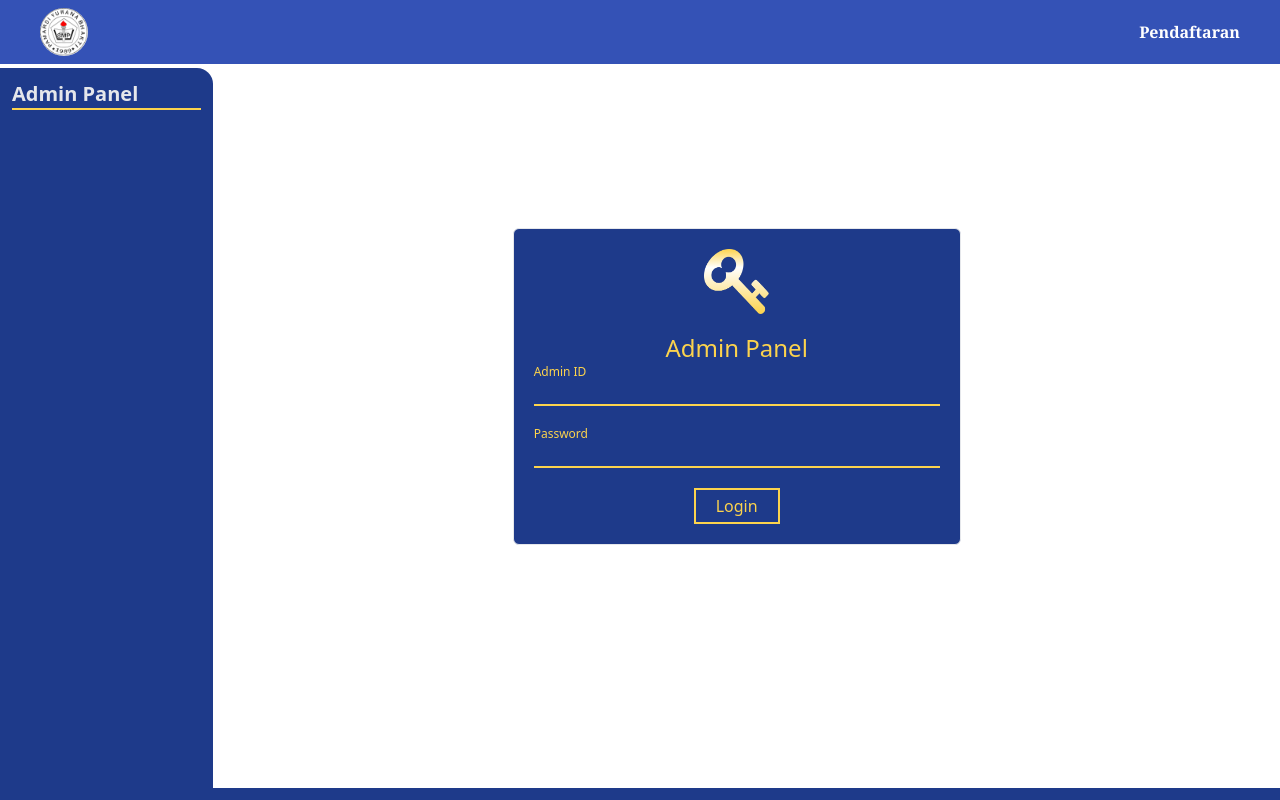
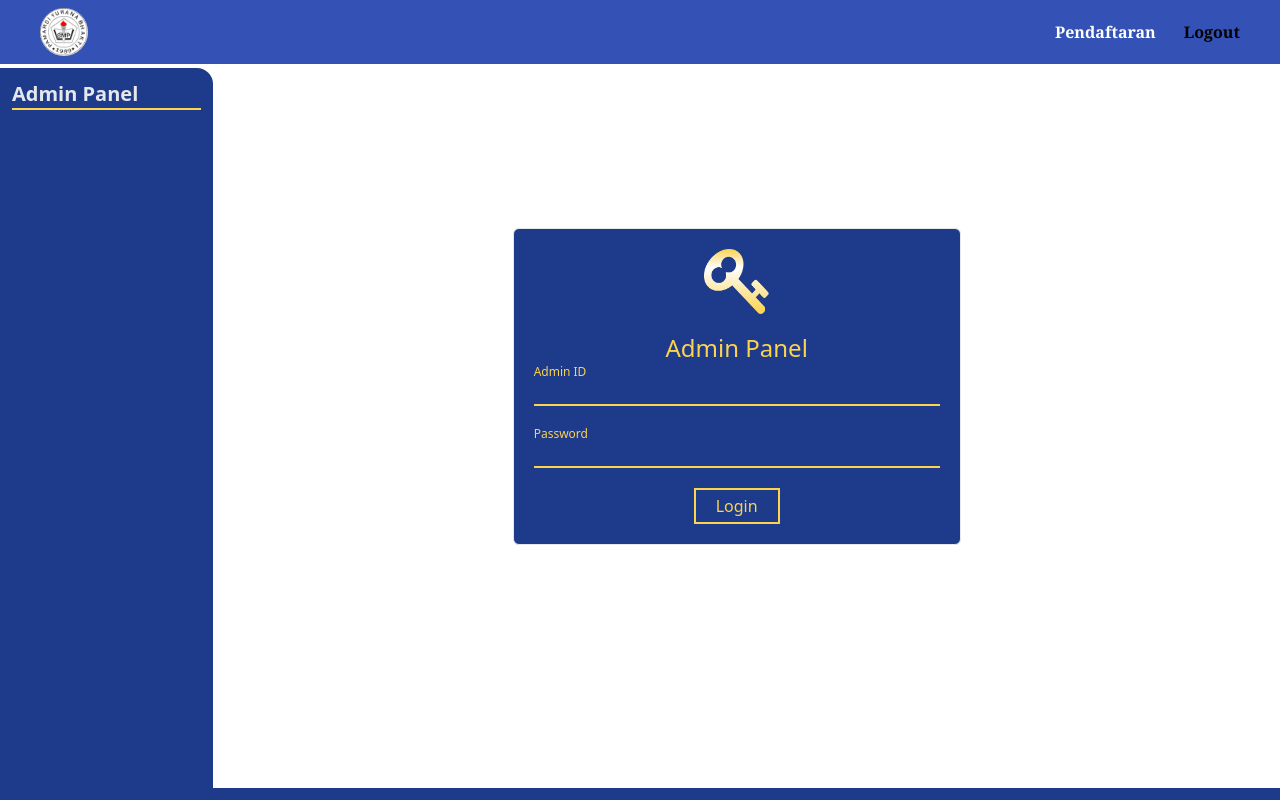
Before and after one commit to novrandobilly/pamardi-yuwana-bhakti-profile, a Next.js app: page /admin in a window 1280 px wide. Shown: the top 800 px of the page. Built offline with nearby package versions, Linux system fonts and the light colour scheme; no server answers.

Commit message:
fix auth bug

```diff
--- a/components/AdminLayout.tsx
+++ b/components/AdminLayout.tsx
@@ -14,29 +14,29 @@ const AdminLayout: React.FC<AdminLayoutProps> = ({ children }) => {
     <Fragment>
       <Head>
         <title>Admin Panel</title>
-        <meta name='description' content='Admin Panel' />
-        <meta name='viewport' content='initial-scale=1.0, width=device-width' />
-        <link rel='icon' href='/favicon.ico' />
+        <meta name="description" content="Admin Panel" />
+        <meta name="viewport" content="initial-scale=1.0, width=device-width" />
+        <link rel="icon" href="/favicon.ico" />
       </Head>
-      <div className='flex justify-center w-full pt-1 mx-auto max-w-8xl'>
-        <div className='flex-col items-start justify-start hidden w-2/12 p-3 text-gray-200 bg-blue-900 lg:flex min-h-8/10 rounded-tr-2xl'>
-          <h1 className='w-full mb-3 text-xl font-bold border-b-2 border-yellow-300'>Admin Panel</h1>
-          {session && session.id && session.adminRole === 'general-admin' && (
+      <div className="flex justify-center w-full pt-1 mx-auto max-w-8xl">
+        <div className="flex-col items-start justify-start hidden w-2/12 p-3 text-gray-200 bg-blue-900 lg:flex min-h-8/10 rounded-tr-2xl">
+          <h1 className="w-full mb-3 text-xl font-bold border-b-2 border-yellow-300">Admin Panel</h1>
+          {/* {session && session.id && session.adminRole === 'general-admin' && (
             <ul>
-              <li className='mb-3 transition-all duration-200 cursor-pointer hover:text-yellow-300 hover:scale-110'>
-                <Link href='/admin/applicants'>Pendaftaran</Link>
+              <li className="mb-3 transition-all duration-200 cursor-pointer hover:text-yellow-300 hover:scale-110">
+                <Link href="/admin/applicants">Pendaftaran</Link>
               </li>
-              <li className='mb-3 italic text-gray-500 transition-all duration-200 cursor-not-allowed'>Post Artikel</li>
-              <li className='mb-3 italic text-gray-500 transition-all duration-200 cursor-not-allowed'>
+              <li className="mb-3 italic text-gray-500 transition-all duration-200 cursor-not-allowed">Post Artikel</li>
+              <li className="mb-3 italic text-gray-500 transition-all duration-200 cursor-not-allowed">
                 Data Siswa Aktif
               </li>
-              <li className='mb-3 italic text-gray-500 transition-all duration-200 cursor-not-allowed'>
+              <li className="mb-3 italic text-gray-500 transition-all duration-200 cursor-not-allowed">
                 Guru &amp; Karyawan
               </li>
             </ul>
-          )}
+          )} */}
         </div>
-        <div className='w-full px-5 lg:w-10/12 lg:pl-5 lg:pr-10'>{children}</div>
+        <div className="w-full px-5 lg:w-10/12 lg:pl-5 lg:pr-10">{children}</div>
       </div>
     </Fragment>
   );
--- a/components/Header.tsx
+++ b/components/Header.tsx
@@ -18,17 +18,17 @@ const Header: React.FC = () => {
   };
 
   return (
-    <div className='fixed z-30 flex items-center justify-between w-full py-2 transform -translate-x-1/2 bg-blue-800 bg-opacity-90 left-1/2'>
-      <div className='flex items-center justify-between w-full px-5 mx-auto max-w-8xl lg:px-10'>
+    <div className="fixed z-30 flex items-center justify-between w-full py-2 transform -translate-x-1/2 bg-blue-800 bg-opacity-90 left-1/2">
+      <div className="flex items-center justify-between w-full px-5 mx-auto max-w-8xl lg:px-10">
         {/* Pamardi Yuwana Bhakti's Logo */}
-        <Link passHref href='/'>
-          <div className='flex items-center bg-white rounded-full w-max '>
-            <Image src={Logo} objectFit='contain' width={48} height={48} className='cursor-pointer' alt='School Logo' />
+        <Link passHref href="/">
+          <div className="flex items-center bg-white rounded-full w-max ">
+            <Image src={Logo} objectFit="contain" width={48} height={48} className="cursor-pointer" alt="School Logo" />
           </div>
         </Link>
 
         {/* Navgiation Bar */}
-        <ul className='flex justify-between text-base leading-4 w-max '>
+        <ul className="flex justify-between text-base leading-4 w-max ">
           {/* <li className='pr-5 hover:text-blue-800 '>
           <Link passHref href='/'>
             Home
@@ -104,17 +104,17 @@ const Header: React.FC = () => {
         </li> */}
           <li
             className={`${styles['nav-item']} font-serif text-white font-bold transition-all duration-150 ease-in-out `}>
-            <Link passHref href='/admission'>
+            <Link passHref href="/admission">
               Pendaftaran
             </Link>
           </li>
-          {session && session.id && session.adminRole && (
-            <li
-              className={`${styles['nav-item']} font-serif font-bold transition-all ml-7 duration-150 ease-in-out hover:text-blue-800 cursor-pointer`}
-              onClick={handleLogout}>
-              Logout
-            </li>
-          )}
+          {/* {session && session.id && session.adminRole && ( */}
+          <li
+            className={`${styles['nav-item']} font-serif font-bold transition-all ml-7 duration-150 ease-in-out hover:text-blue-800 cursor-pointer`}
+            onClick={handleLogout}>
+            Logout
+          </li>
+          {/* )} */}
           {/* <li className='flex items-center justify-between w-14 hover:text-blue-800'>
             <span className='cursor-pointer'>
               <Image width={20} height={20} layout='fixed' src={ID} alt='Bahasa Indonesia' />
--- a/pages/admin/index.tsx
+++ b/pages/admin/index.tsx
@@ -27,37 +27,37 @@ const Admin: NextPage = () => {
       <form
         onSubmit={handleSubmit}
         style={{ marginTop: '20vh' }}
-        className='flex flex-col items-center justify-center w-full max-w-md p-5 mx-auto mb-20 text-white bg-blue-900 rounded-md border-1 '>
-        <div className='mb-3'>
-          <Image alt='Key' src={Key} width={65} height={65} />
+        className="flex flex-col items-center justify-center w-full max-w-md p-5 mx-auto mb-20 text-white bg-blue-900 rounded-md border-1 ">
+        <div className="mb-3">
+          <Image alt="Key" src={Key} width={65} height={65} />
         </div>
-        <h1 className='text-2xl text-yellow-300'>Admin Panel</h1>
-        <div className='flex flex-col w-full mb-5 '>
-          <label className='text-xs text-yellow-300' htmlFor='adminId'>
+        <h1 className="text-2xl text-yellow-300">Admin Panel</h1>
+        <div className="flex flex-col w-full mb-5 ">
+          <label className="text-xs text-yellow-300" htmlFor="adminId">
             Admin ID
           </label>
           <input
-            type='text'
-            id='adminId'
+            type="text"
+            id="adminId"
             className={`${styles['input']} w-full text-gray-200 bg-transparent border-b-2 border-yellow-300 outline-none`}
             value={adminId}
             onChange={(e) => setAdminId(e.target.value)}
           />
         </div>
-        <div className='flex flex-col w-full mb-5 '>
-          <label className='text-xs text-yellow-300' htmlFor='adminPassword'>
+        <div className="flex flex-col w-full mb-5 ">
+          <label className="text-xs text-yellow-300" htmlFor="adminPassword">
             Password
           </label>
           <input
-            type='password'
-            id='adminPassword'
-            className='w-full text-gray-200 bg-transparent border-b-2 border-yellow-300 outline-none'
+            type="password"
+            id="adminPassword"
+            className="w-full text-gray-200 bg-transparent border-b-2 border-yellow-300 outline-none"
             value={adminPassword}
             onChange={(e) => setAdminPassword(e.target.value)}
           />
         </div>
 
-        <button className='px-5 py-1 text-yellow-300 border-2 border-yellow-300'>
+        <button className="px-5 py-1 text-yellow-300 border-2 border-yellow-300">
           {isLoading ? 'Loading...' : 'Login'}
         </button>
       </form>
@@ -70,14 +70,14 @@ export default Admin;
 export const getServerSideProps: GetServerSideProps = async (ctx) => {
   const session = await getSession({ req: ctx.req });
 
-  if (session && session?.id && session?.adminRole) {
-    return {
-      redirect: {
-        destination: '/admin/applicants',
-        permanent: false,
-      },
-    };
-  }
+  // if (session && session?.id && session?.adminRole) {
+  //   return {
+  //     redirect: {
+  //       destination: '/admin/applicants',
+  //       permanent: false,
+  //     },
+  //   };
+  // }
   return {
     props: {},
   };
```
